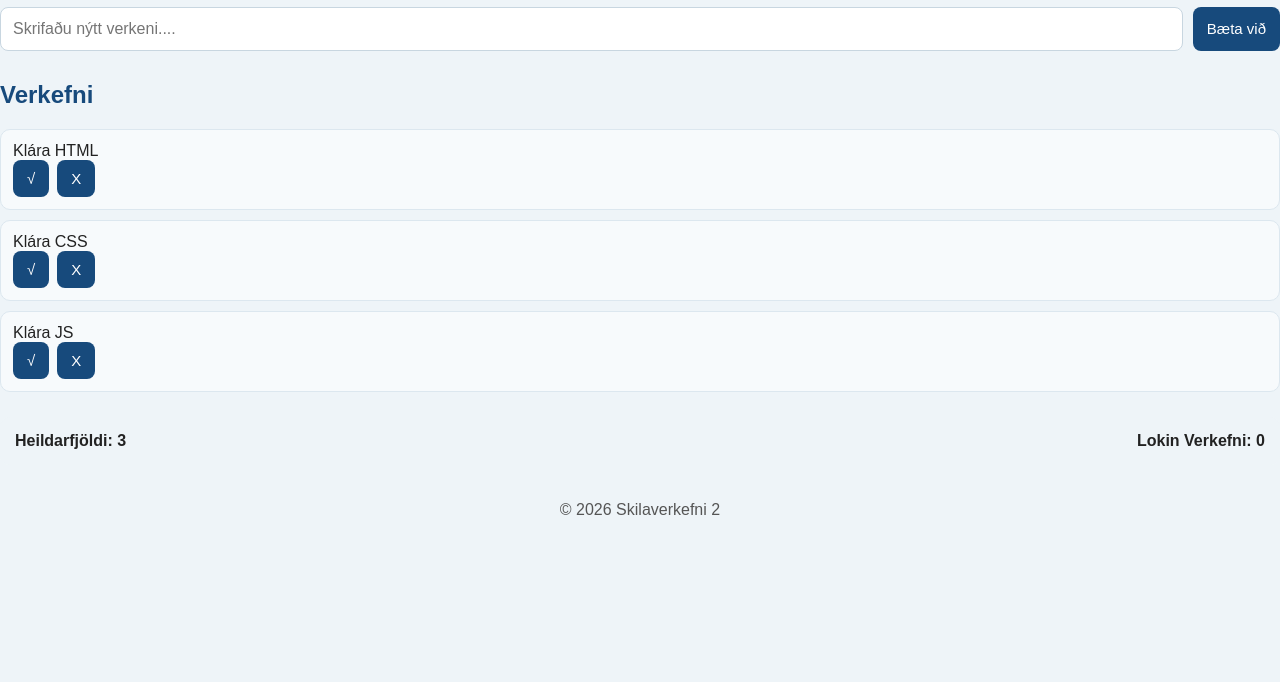
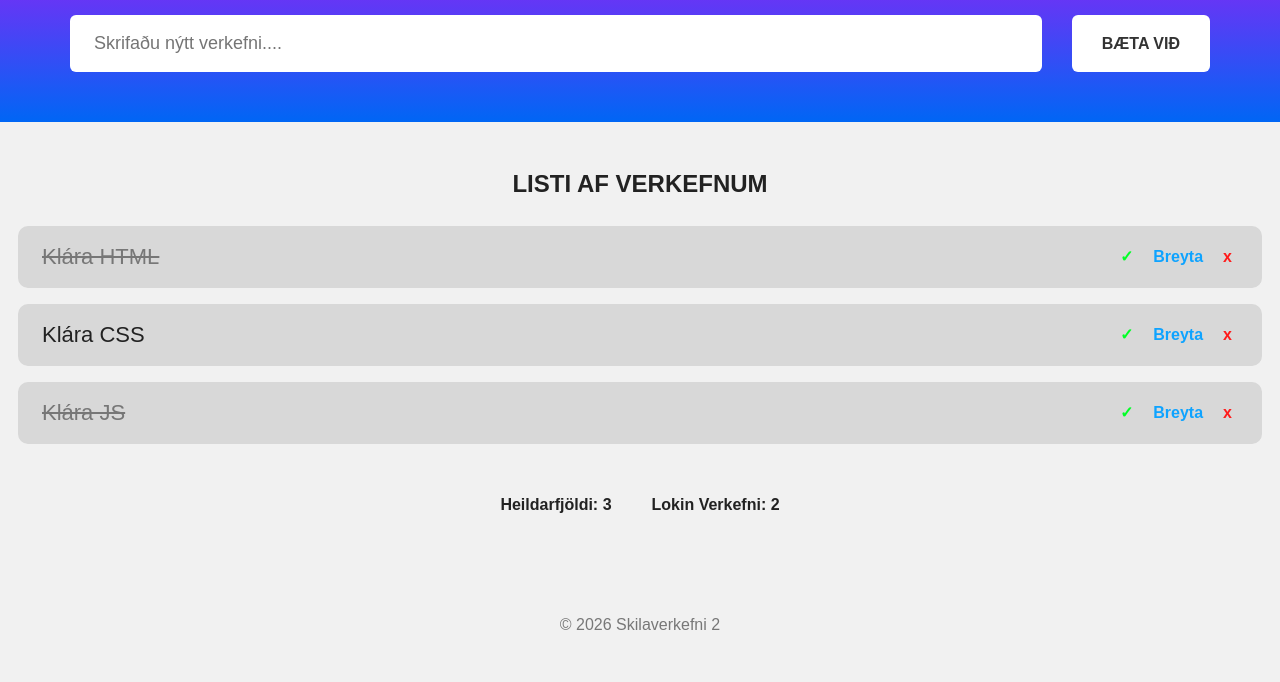
Before and after one commit to aronfh95/Skilaverkefni-2-NTV, a plain HTML site: page index.html in a window 1280 px wide. Shown: the part 118-800 px from the top of the page. Drawn offline with Linux system fonts and the light colour scheme.

Commit message:
lokið verkefni

```diff
--- a/index.html
+++ b/index.html
@@ -8,23 +8,21 @@
   </head>
   <body>
     <header class="header">
-      <h1>Verkefnalisti / Todo list</h1>
-    </header>
-
-    <main class="countainer">
-      <h2>bæta við verkeni</h2>
+      <h1>VERKEFNALISTI / TODO LIST</h1>
 
       <form id="taskForm">
         <input
           id="taskInput"
           type="text"
-          placeholder="Skrifaðu nýtt verkeni...."
+          placeholder="Skrifaðu nýtt verkefni...."
           required
         />
-        <button type="submit">Bæta við</button>
+        <button type="submit">BÆTA VIÐ</button>
       </form>
+    </header>
 
-      <h2>Verkefni</h2>
+    <main class="task-section">
+      <h2>LISTI AF VERKEFNUM</h2>
 
       <ul id="taskList"></ul>
 
--- a/script.js
+++ b/script.js
@@ -1,7 +1,7 @@
 let tasks = [
-  { id: 1, title: "Klára HTML", done: false },
+  { id: 1, title: "Klára HTML", done: true },
   { id: 2, title: "Klára CSS", done: false },
-  { id: 3, title: "Klára JS", done: false },
+  { id: 3, title: "Klára JS", done: true },
 ];
 
 const tasklist = document.getElementById("taskList");
@@ -21,10 +21,11 @@ function renderTask() {
       li.classList.add("done");
     }
 
-    li.innerHTML = `<span>${task.title}<span/>
+    li.innerHTML = `<span>${task.title}</span>
     <div>
-    <button onclick="toggleTask(${task.id})">√</button>
-    <button onclick="deleteTask(${task.id})">X</button>
+    <button onclick="toggleTask(${task.id})">✓</button>
+    <button onclick="editTask(${task.id})">Breyta</button>
+    <button onclick="deleteTask(${task.id})">x</button>
     `;
 
     tasklist.appendChild(li);
@@ -36,15 +37,24 @@ function renderTask() {
 taskForm.addEventListener("submit", function (e) {
   e.preventDefault();
 
-  const newTask = {
-    id: Date.now(),
-    title: taskInput.value,
-    done: false,
-  };
+  if (editId !== null) {
+    for (let task of tasks) {
+      if (task.id === editId) {
+        task.title = taskInput.value;
+      }
+    }
 
-  tasks.push(newTask);
+    editId = null;
+    taskForm.querySelector("button").textContent = "BÆTA VIÐ";
+  } else {
+    const newTask = {
+      id: Date.now(),
+      title: taskInput.value,
+      done: false,
+    };
+    tasks.push(newTask);
+  }
   taskInput.value = "";
-
   renderTask();
 });
 
@@ -57,6 +67,17 @@ function toggleTask(id) {
   renderTask();
 }
 
+function editTask(id) {
+  for (let task of tasks) {
+    if (task.id === id) {
+      taskInput.value = task.title;
+      editId = id;
+      taskForm.querySelector("button").textContent = "VISTA";
+    }
+  }
+  taskInput.focus();
+}
+
 function deleteTask(id) {
   tasks = tasks.filter((task) => task.id !== id);
   renderTask();
@@ -66,7 +87,7 @@ function updateStats() {
   totalCount.textContent = tasks.length;
 
   let done = 0;
-  for (let task of taskes) {
+  for (let task of tasks) {
     if (task.done) {
       done++;
     }
--- a/style.css
+++ b/style.css
@@ -4,68 +4,68 @@
 
 body {
   font-family: Arial, Helvetica, sans-serif;
-  background: #eef4f8;
+  background: #f1f1f1;
   margin: 0;
-  min-height: 100vh;
   color: #222;
 }
 
+.container {
+  max-width: 950px;
+  margin: 30px auto;
+  background: white;
+  border-radius: 6px;
+  overflow: hidden;
+  box-shadow: 0 4px 14px rgba(0, 0, 0, 0.25);
+}
+
 .header {
+  background: linear-gradient(#c608f6, #0066f5);
+  padding: 55px 70px 50px;
   text-align: center;
-  padding: 30px 15px 10px;
 }
 
 .header h1 {
-  margin: 0;
-  color: #174a7c;
-}
-
-.container {
-  max-width: 650px;
-  margin: 25px auto;
-  background: white;
-  padding: 30px;
-  border-radius: 16px;
-  box-shadow: 0 18px 25px rgba(0, 0, 0, 0.12);
-  border: 1px solid #dce7ef;
-}
-
-h2 {
-  color: #174a7c;
-  margin-top: 0;
+  color: white;
+  font-size: 42px;
+  margin: 0 0 30px;
+  letter-spacing: 2px;
 }
 
 form {
   display: flex;
-  gap: 10px;
-  margin-bottom: 30px;
+  gap: 30px;
 }
 
 input {
   flex: 1;
-  padding: 12px;
-  border: 1px solid #c8d6e0;
-  border-radius: 8px;
+  padding: 18px 24px;
+  border: none;
+  border-radius: 6px;
+  font-size: 18px;
+}
+button {
+  border: none;
+  background: transparent;
+  cursor: pointer;
+  font-weight: bolder;
   font-size: 16px;
 }
 
-input:focus {
-  outline: none;
-  border-color: #174a7c;
+form button {
+  background: white;
+  color: #333;
+  padding: 0 30px;
+  border-radius: 6px;
 }
 
-button {
-  border: none;
-  border-radius: 8px;
-  padding: 10px 14px;
-  cursor: pointer;
-  background: #174a7c;
-  color: white;
-  font-size: 15px;
+.task-section {
+  padding: 28px 18px 35px;
 }
 
-button:hover {
-  background: #0f3458;
+.task-section h2 {
+  text-align: center;
+  margin-bottom: 28px;
+  font-size: 24px;
 }
 
 ul {
@@ -75,42 +75,50 @@ ul {
 }
 
 li {
-  background: #f7fafc;
-  border: 1px solid #dce7ef;
-  padding: 12px;
-  margin-bottom: 10px;
+  background: rgb(216, 216, 216);
+  margin-bottom: 16px;
+  padding: 18px 24px;
+  display: flex;
+  align-items: center;
+  justify-content: space-between;
+  font-size: 22px;
   border-radius: 10px;
-  display: flex;
-  justify-content: space-between;
-  align-items: center;
 }
 
 li div {
   display: flex;
+  align-items: center;
   gap: 8px;
 }
 
 .done span {
   text-decoration: line-through;
-  color: #777;
+  color: rgb(119, 119, 119);
+  font-size: italic;
+}
+
+li button:nth-child(1) {
+  color: rgb(0, 255, 38);
+}
+
+li button:nth-child(2) {
+  color: rgb(14, 163, 255);
+}
+
+li button:nth-child(3) {
+  color: rgb(255, 27, 27);
 }
 
 .stats {
-  margin-top: 25px;
-  padding: 15px;
-  background: #eef4f8;
-  border-radius: 10px;
   display: flex;
-  justify-content: space-between;
-}
-
-.stats p {
-  margin: 0;
+  justify-content: center;
+  gap: 40px;
+  padding: 20px;
   font-weight: bold;
 }
 
 .footer {
   text-align: center;
-  color: #555;
-  padding: 20px;
+  padding: 15px;
+  color: #777;
 }
```
